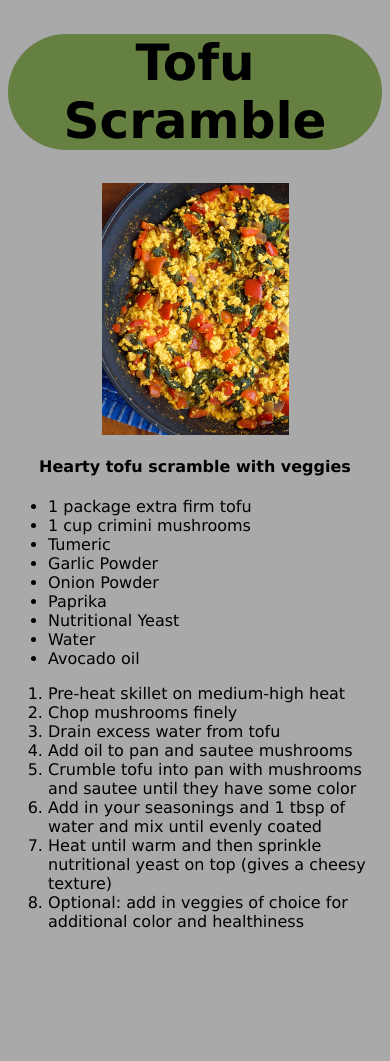
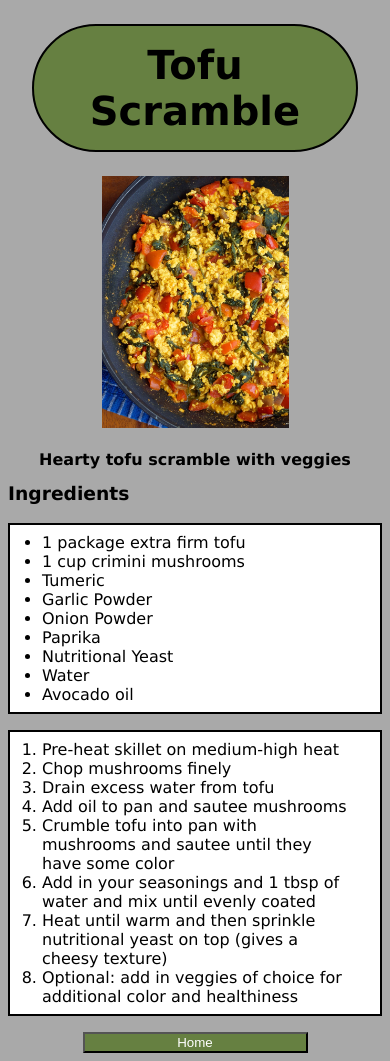
Before and after one commit to ZiMP45/odin-recipes, a plain HTML site: page recipes/tofu_scramble.html in a window 390 px wide. Before the commit the page ends 947 px from the top, so only its background shows below. Drawn offline with Linux system fonts and the light colour scheme.

Commit message:
First round of CSS styling. Boxes and colors and layout

```diff
--- a/recipes/tofu_scramble.html
+++ b/recipes/tofu_scramble.html
@@ -5,11 +5,13 @@
     <title>burgers</title>
     <link rel="stylesheet" href="../style.css">
 </head>
+
 <body>
     <h1>Tofu Scramble</h1>
     <img src="../images/Tofu_scramble.jpeg" class="center" alt="Tofu scramble" width="200px">
     <h4>Hearty tofu scramble with veggies</h4>
-    <ul id="ingredients">
+    <h3>Ingredients</h3>
+    <ul class="ingredients">
         <li>1 package extra firm tofu</li>
         <li>1 cup crimini mushrooms</li>
         <li>Tumeric</li>
@@ -20,7 +22,7 @@
         <li>Water</li>
         <li>Avocado oil</li>
     </ul>
-    <ol>
+    <ol class="ingredients">
         <li>Pre-heat skillet on medium-high heat</li>
         <li>Chop mushrooms finely</li>
         <li>Drain excess water from tofu</li>
@@ -30,5 +32,14 @@
         <li>Heat until warm and then sprinkle nutritional yeast on top (gives a cheesy texture)</li>
         <li>Optional: add in veggies of choice for additional color and healthiness</li>
     </ol>
+
+    <div style="width:100%">
+        <div style="margin:0 auto; width: 225px;">
+            <form action="../index.html">
+                <button type="submit" class="button">Home</button>
+            </form>
+        </div>
+    </div>
+
 </body>
 </html>
--- a/style.css
+++ b/style.css
@@ -1,3 +1,7 @@
+/* * {
+    border: 1px solid black;
+} */
+
 body {
     background-color: darkgray;
     font-family:'Lucida Sans', 'Lucida Sans Regular', sans-serif
@@ -6,23 +10,27 @@ body {
 h1 {
     background-color: #668041;
     border-radius: 80px;
+    border: 2px solid black;
     width: auto;
     text-align: center;
-    font-size: 50px;
-}
-
-ul {
-    text-align: center;
-}
-
-#menu {
-    text-decoration: none;
-    color: black;
+    font-size: 40px;
+    padding: 16px;
+    margin: 24px;
 }
 
 h4 {
     text-align: center;
+    margin-bottom: -4px;
 }
+
+.menu {
+    display: block;
+    text-decoration: none;
+    color: black;
+    padding: 12px;
+    text-align: center;
+}
+
 
 img {
     display: block;
@@ -31,7 +39,20 @@ img {
     width: 50%;
 }
 
-#ingredients {
+.center {
+    margin: 0 auto;
+}
+
+.button {
+    text-align: center;
+    color: white;
+    background-color: #668041;
+    width: 225px;
+}
+
+.ingredients {
     text-align: left;
-    border-color: black;
+    border: 2px solid black;
+    background-color: white;
+    padding: 8px 32px;
 }
```
Also changed, not shown: index.html (+3 -7 lines), recipes/burgers.html (+10 -2 lines), recipes/protein_pancakes.html (+12 -2 lines).
